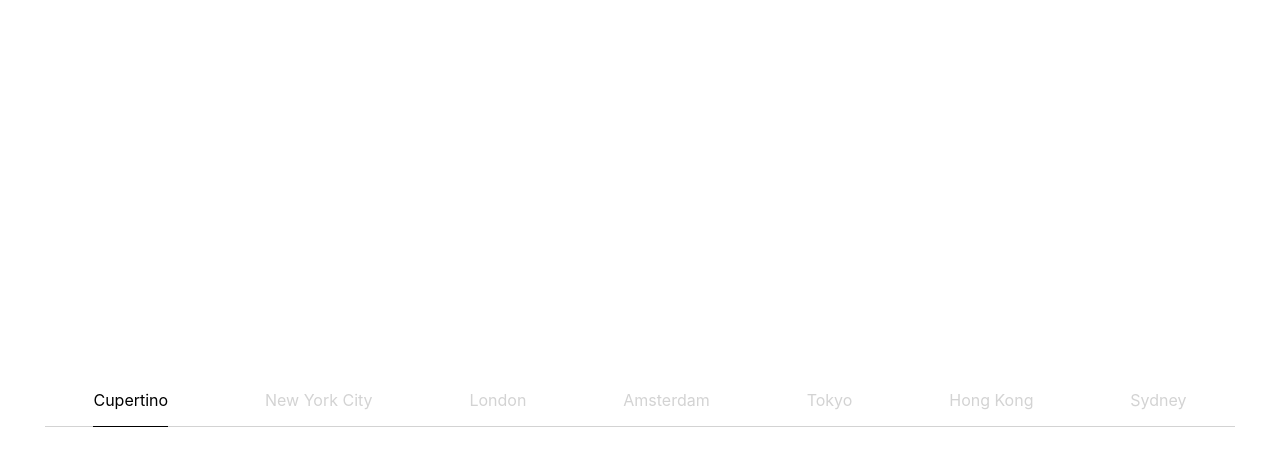
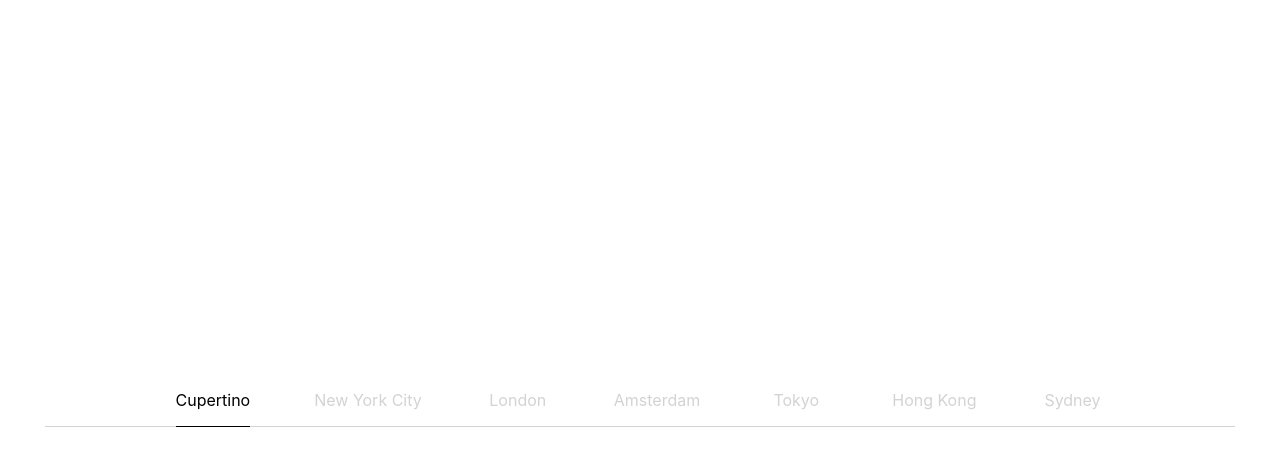
Before and after one commit to yunggarlic/cm-test, a plain HTML site: page index.html in a window 1280 px wide. Both pictures are taken after a click on the button "Cupertino". Drawn offline with Linux system fonts and the light colour scheme.

Commit message:
adds card factory, refactors css and js

```diff
--- a/index.html
+++ b/index.html
@@ -10,13 +10,6 @@
     <main>
       <nav id="cities-nav">
         <ul>
-          <li><button>Cupertino</button></li>
-          <li><button>New York City</button></li>
-          <li><button>London</button></li>
-          <li><button>Amsterdam</button></li>
-          <li><button>Tokyo</button></li>
-          <li><button>Hong Kong</button></li>
-          <li><button>Sydney</button></li>
         </ul>
         <div class="underline"></div>
         <div class="underline-highlight"></div>
--- a/index.js
+++ b/index.js
@@ -1,64 +1,30 @@
 import debounce from "./utils/debounce.js";
+import { createTimeZoneButton } from "./lib/timezone-navigation.js";
+import {
+  handleTransitionEnd,
+  handleResize,
+  handleClick,
+} from "./lib/handlers.js";
 
-window.addEventListener("resize", debounce(handleResize));
-window
-  .matchMedia("(min-width: 768px)")
-  .addEventListener("change", handleResize);
-function handleResize() {
-  const activeButton = document.querySelector("nav button.active");
-  const underline = document.querySelector(".underline-highlight");
-  resetLineDimensions(underline);
-  if (activeButton) moveLineToButton(underline, activeButton);
-}
+import { fetchJson } from "./utils/fetchJson.js";
 
-const underline = document.querySelector(".underline-highlight");
-underline.addEventListener("transitionend", handleTransitionEnd);
-function handleTransitionEnd() {
-  const activeButton = document.querySelector("nav button.active");
-  if (activeButton) activeButton.classList.add("transitioned");
-  underline.classList.add("transitioned");
-}
+const initialize = async () => {
+  const citiesNav = document.querySelector("#cities-nav");
 
-const buttons = document.querySelectorAll("nav button");
-buttons.forEach((button) => button.addEventListener("click", handleClick));
-function handleClick(e) {
-  const underline = document.querySelector(".underline-highlight");
-  underline.classList.remove("transitioned");
+  const { cities } = await fetchJson("navigation.json");
+  const citiesList = citiesNav.querySelector("ul");
+  cities.forEach((city) => citiesList.append(createTimeZoneButton(city)));
 
-  const button = e.target;
-  buttons.forEach((btn) => btn.classList.remove("active", "transitioned"));
-  button.classList.add("active");
+  const underline = citiesNav.querySelector(".underline-highlight");
+  underline.addEventListener("transitionend", handleTransitionEnd);
 
-  moveLineToButton(underline, button);
-}
+  const buttons = citiesNav.querySelectorAll(".timezone-list-btn");
+  buttons.forEach((button) => button.addEventListener("click", handleClick));
 
-function resetLineDimensions() {
-  const isMobile = window.matchMedia("(max-width: 768px)").matches;
-  if (isMobile) {
-    underline.style.left = null; // breakpoint resets
-    underline.style.width = "1px";
-  } else {
-    underline.style.top = null; // breakpoint resets
-    underline.style.height = "1px";
-  }
-}
+  window.addEventListener("resize", debounce(handleResize));
+  window
+    .matchMedia("(min-width: 1024px)")
+    .addEventListener("change", handleResize);
+};
 
-function moveLineToButton(underline, button) {
-  const isMobile = window.matchMedia("(max-width: 768px)").matches;
-
-  const rect = button.getBoundingClientRect();
-  const underlineSize = isMobile ? rect.height : rect.width;
-  const underlinePosition = isMobile
-    ? rect.top - underline.parentElement.getBoundingClientRect().top
-    : rect.left - underline.parentElement.getBoundingClientRect().left;
-
-  if (isMobile) {
-    underline.style.height = `${underlineSize}px`;
-    underline.style.top = `${underlinePosition}px`;
-  } else {
-    underline.style.width = `${underlineSize}px`;
-    underline.style.left = `${underlinePosition}px`;
-  }
-
-  resetLineDimensions(underline);
-}
+initialize();
--- /dev/null
+++ b/lib/handlers.js
@@ -0,0 +1,30 @@
+import {
+  moveLineToButton,
+  resetLineDimensions,
+} from "./timezone-navigation.js";
+
+export const handleTransitionEnd = () => {
+  const activeButton = document.querySelector(".timezone-list-btn.active");
+  const underline = document.querySelector(".underline-highlight");
+  if (activeButton) activeButton.classList.add("transitioned");
+  underline.classList.add("transitioned");
+};
+
+export const handleResize = () => {
+  const activeButton = document.querySelector(".timezone-list-btn.active");
+  const underline = document.querySelector(".underline-highlight");
+  resetLineDimensions(underline);
+  if (activeButton) moveLineToButton(underline, activeButton);
+};
+
+export const handleClick = (e) => {
+  const underline = document.querySelector(".underline-highlight");
+  const buttons = document.querySelectorAll(".timezone-list-btn");
+  const button = e.target;
+
+  underline.classList.remove("transitioned");
+  buttons.forEach((btn) => btn.classList.remove("active", "transitioned"));
+  button.classList.add("active");
+
+  moveLineToButton(underline, button);
+};
--- /dev/null
+++ b/lib/timezone-navigation.js
@@ -0,0 +1,43 @@
+export const createTimeZoneButton = ({ section, label }) => {
+  const li = document.createElement("li");
+  li.classList.add("timezone-list-el");
+  const button = document.createElement("button");
+  button.classList.add("timezone-list-btn");
+
+  button.textContent = label;
+  button.dataset.section = section;
+
+  li.appendChild(button);
+  return li;
+};
+
+export function resetLineDimensions(underline) {
+  const isMobile = window.matchMedia("(max-width: 1024px)").matches;
+  if (isMobile) {
+    underline.style.left = null; // breakpoint resets
+    underline.style.width = "1px";
+  } else {
+    underline.style.top = null; // breakpoint resets
+    underline.style.height = "1px";
+  }
+}
+
+export function moveLineToButton(underline, button) {
+  const isMobile = window.matchMedia("(max-width: 1024px)").matches;
+
+  const rect = button.getBoundingClientRect();
+  const underlineSize = isMobile ? rect.height : rect.width;
+  const underlinePosition = isMobile
+    ? rect.top - underline.parentElement.getBoundingClientRect().top
+    : rect.left - underline.parentElement.getBoundingClientRect().left;
+
+  if (isMobile) {
+    underline.style.height = `${underlineSize}px`;
+    underline.style.top = `${underlinePosition}px`;
+  } else {
+    underline.style.width = `${underlineSize}px`;
+    underline.style.left = `${underlinePosition}px`;
+  }
+
+  resetLineDimensions(underline);
+}
--- a/main.css
+++ b/main.css
@@ -12,7 +12,7 @@ main {
   padding: 0 18px;
 }
 
-@media (min-width: 768px) {
+@media (min-width: 1024px) {
   main {
     padding: 0 45px;
   }
@@ -27,62 +27,64 @@ button {
   cursor: pointer;
 }
 
+ul {
+  margin: 0;
+}
+
 /* custom styles */
 
 :root {
   --animation-timing: 0.3s;
 }
 
-ul {
-  margin: 0;
-}
-
-button {
+.timezone-list-btn {
   color: lightgrey;
   transition: color var(--animation-timing);
   border-left: 1px solid transparent;
   padding: 1em 1em;
 }
 
-@media (min-width: 768px) {
-  button {
+@media (min-width: 1024px) {
+  .timezone-list-btn {
     padding: 1em 0;
     border: none;
     border-bottom: 1px solid transparent;
+    min-width: 4rem;
   }
 }
 
-button.transitioned {
+.timezone-list-btn.transitioned {
   border-color: black;
 }
-button.active,
-button.active:hover {
+.timezone-list-btn.active,
+.timezone-list-btn.active:hover {
   color: black;
   cursor: default;
 }
 
-button:hover {
+.timezone-list-btn:hover {
   color: -apple-system-blue;
 }
 
-nav {
+#cities-nav {
   position: relative;
   display: flex;
   width: 100%;
 }
 
-nav ul {
+#cities-nav ul {
   display: flex;
   flex-direction: column;
   width: 100%;
-  justify-content: space-around;
+  justify-content: center;
   list-style: none;
   padding: 0;
 }
 
-@media (min-width: 768px) {
+@media (min-width: 1024px) {
   #cities-nav ul {
     flex-direction: row;
+    gap: 4rem;
   }
 }
 
@@ -96,7 +98,7 @@ nav ul {
   z-index: -1;
 }
 
-@media (min-width: 768px) {
+@media (min-width: 1024px) {
   .underline {
     position: absolute;
     top: unset;
@@ -118,7 +120,7 @@ nav ul {
   transition: height var(--animation-timing), top var(--animation-timing);
 }
 
-@media (min-width: 768px) {
+@media (min-width: 1024px) {
   .underline-highlight {
     position: absolute;
     bottom: 0;
--- /dev/null
+++ b/utils/fetchJson.js
@@ -0,0 +1,16 @@
+export const fetchJson = async (url) => {
+  try {
+    const response = await fetch(url);
+    if (!response.ok) {
+      throw new Error("Network response was not ok");
+    }
+    const data = await response.json();
+    if (!data) {
+      throw new Error("No data was returned");
+    }
+    return data;
+  } catch {
+    console.error("Error fetching data");
+    return null;
+  }
+};
```
